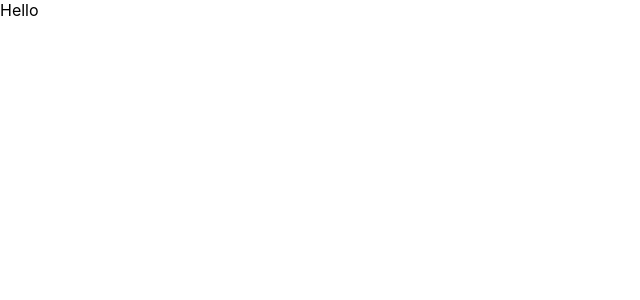
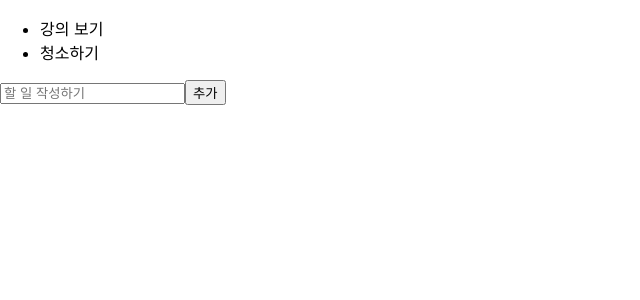
Before and after one commit to redonearth/react-todo, a React (Create React App) app: page / in a window 1280 px wide. Shown: the top 300 px of the page, without its empty margins (0-640 px from the left). Built offline with nearby package versions, Linux system fonts and the light colour scheme; a web font is replaced by a local one.

Commit message:
feat: 할 일 추가하기 구현

```diff
--- a/src/App.css
+++ /dev/null
@@ -1,38 +0,0 @@
-.App {
-  text-align: center;
-}
-
-.App-logo {
-  height: 40vmin;
-  pointer-events: none;
-}
-
-@media (prefers-reduced-motion: no-preference) {
-  .App-logo {
-    animation: App-logo-spin infinite 20s linear;
-  }
-}
-
-.App-header {
-  background-color: #282c34;
-  min-height: 100vh;
-  display: flex;
-  flex-direction: column;
-  align-items: center;
-  justify-content: center;
-  font-size: calc(10px + 2vmin);
-  color: white;
-}
-
-.App-link {
-  color: #61dafb;
-}
-
-@keyframes App-logo-spin {
-  from {
-    transform: rotate(0deg);
-  }
-  to {
-    transform: rotate(360deg);
-  }
-}
--- a/src/App.js
+++ b/src/App.js
@@ -1,7 +1,48 @@
-import './App.css';
+import { useState } from 'react';
+import styles from './App.module.css';
 
-function App() {
-  return <div>Hello</div>;
+export default function App() {
+  const [toDos, setToDos] = useState(initialToDos);
+  const [toDoText, setToDoText] = useState('');
+
+  const handleSubmit = (e) => {
+    e.preventDefault();
+  };
+
+  const handleChangeText = (e) => {
+    setToDoText(e.target.value);
+  };
+
+  const handleAddToDo = () => {
+    setToDos((prev) => [
+      { id: prev.length + 1, content: toDoText, isDone: false },
+      ...prev,
+    ]);
+  };
+
+  return (
+    <div className={styles.appContainer}>
+      <form onSubmit={handleSubmit}>
+        <ul>
+          {toDos.map((toDo) => (
+            <li key={toDo.id}>
+              <span>{toDo.content}</span>
+            </li>
+          ))}
+        </ul>
+        <input
+          type="text"
+          placeholder="할 일 작성하기"
+          value={toDoText}
+          onChange={handleChangeText}
+        />
+        <button onClick={handleAddToDo}>추가</button>
+      </form>
+    </div>
+  );
 }
 
-export default App;
+const initialToDos = [
+  { id: 1, content: '강의 보기', isDone: false },
+  { id: 2, content: '청소하기', isDone: false },
+];
--- /dev/null
+++ b/src/App.module.css
@@ -0,0 +1,4 @@
+.appContainer {
+  width: 100vw;
+  height: 100vh;
+}
```
